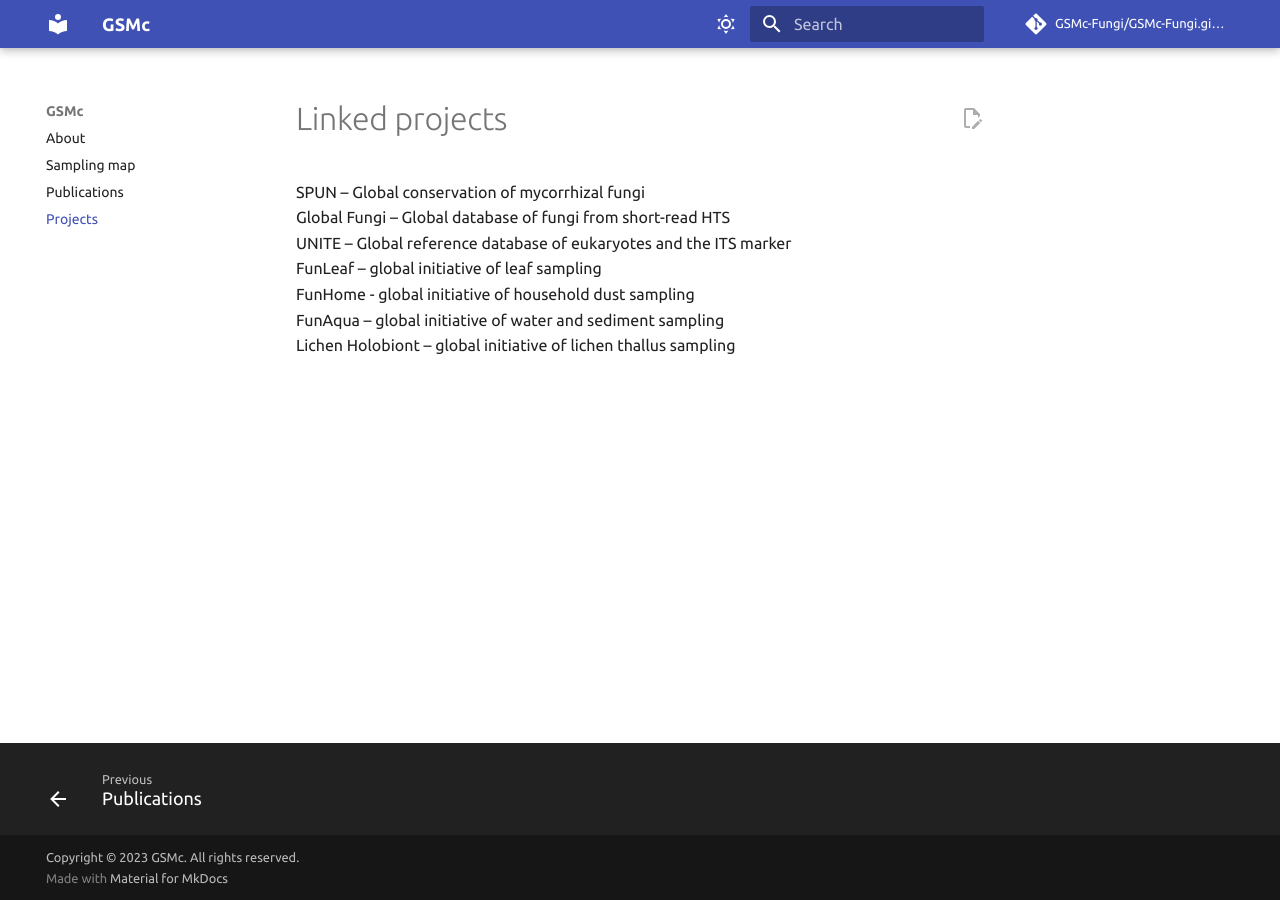
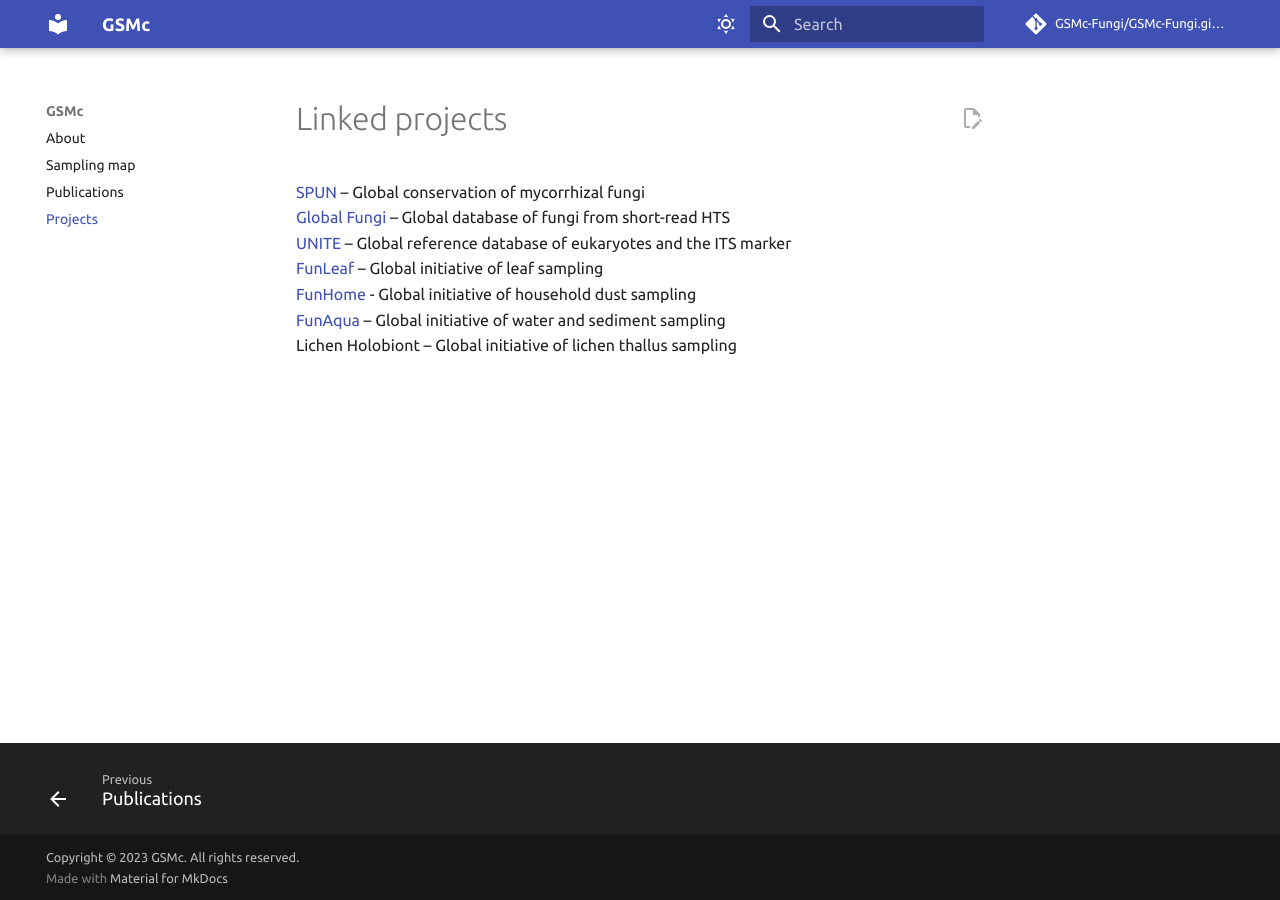
Before and after one commit to vmikk/GSMc-Fungi.github.io, an MkDocs documentation site: the page built from docs/projects.md, in a window 1280 px wide. Built offline with MkDocs 1.6.1 and Material for MkDocs 9.7.7, drawn with Linux system fonts in a browser that asks for light colours; comment, search, counter and statistics services are not loaded; some of the changed lines change nothing that is shown.

Commit message:
linked projects

```diff
--- a/docs/projects.md
+++ b/docs/projects.md
@@ -1,9 +1,9 @@
 # Linked projects
 
-SPUN – Global conservation of mycorrhizal fungi
-Global Fungi – Global database of fungi from short-read HTS
-UNITE – Global reference database of eukaryotes and the ITS marker
-FunLeaf – global initiative of leaf sampling
-FunHome - global initiative of household dust sampling
-FunAqua – global initiative of water and sediment sampling
-Lichen Holobiont – global initiative of lichen thallus sampling
+[SPUN](https://www.spun.earth) – Global conservation of mycorrhizal fungi
+[Global Fungi](https://globalfungi.com) – Global database of fungi from short-read HTS
+[UNITE](https://unite.ut.ee) – Global reference database of eukaryotes and the ITS marker
+[FunLeaf](https://sisu.ut.ee/funleaf/about) – Global initiative of leaf sampling
+[FunHome](https://sisu.ut.ee/funhome) - Global initiative of household dust sampling
+[FunAqua](https://pk.emu.ee/en/structure/hydrobiologyandfisheries/research/projects/international-projects/funaqua/) – Global initiative of water and sediment sampling
+Lichen Holobiont – Global initiative of lichen thallus sampling
```
